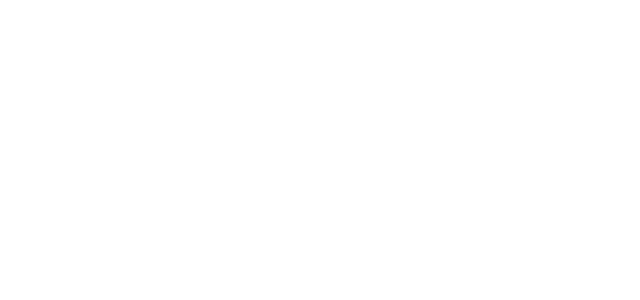
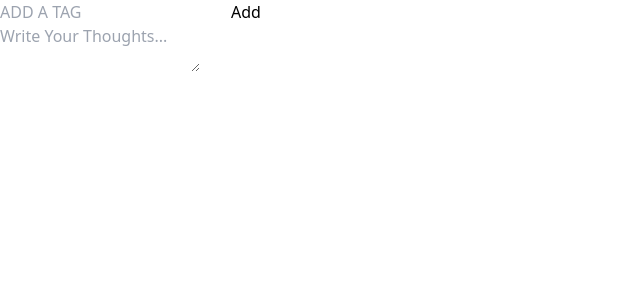
Before and after one commit to kaya70875/Thoughts-App, a React (Vite) app in the folder thoughtsApp/: page / in a window 1280 px wide. Shown: the top 300 px of the page, without its empty margins (0-640 px from the left). Built offline with nearby package versions, Linux system fonts and the light colour scheme.

Commit message:
adding and removing tags

```diff
--- a/thoughtsApp/src/App.tsx
+++ b/thoughtsApp/src/App.tsx
@@ -1,10 +1,11 @@
 import './App.css'
+import Editor from './components/Editor'
 import './index.css'
 
 function App() {
   return (
-    <div className="bg-slate-400">
-
+    <div className="bg-slate-400 w-full h-screen flex">
+      <Editor />
     </div>
   )
 }
--- a/thoughtsApp/src/components/Editor.tsx
+++ b/thoughtsApp/src/components/Editor.tsx
@@ -1,7 +1,15 @@
-import React from 'react'
+import Tag from './subs/Tag'
 
 export default function Editor() {
   return (
-    <div className=''></div>
+    <div className='w-1/3 h-screen pl-2 pt-2'>
+        <form className='flex flex-col gap-2 h-full overflow-hidden'>
+            <Tag />
+            <textarea name="text-area" id="txt" className='w-full min-h-screen p-2 border-none outline-none' placeholder='Write Your Thoughts...'>
+
+            </textarea>
+        </form>
+
+    </div>
   )
 }
--- /dev/null
+++ b/thoughtsApp/src/components/subs/Tag.tsx
@@ -0,0 +1,57 @@
+import { useRef, useState } from "react";
+
+export default function Tag() {
+  const [tags, setTags] = useState<string[]>([]);
+  const inputRef = useRef<HTMLInputElement>(null);
+
+  const handleAddTag = (e: React.MouseEvent<HTMLButtonElement>) => {
+    e.preventDefault();
+    const inputValue = inputRef.current?.value;
+    if (inputValue) {
+      setTags((prevTags) => [...prevTags, inputValue]);
+      inputRef.current!.value = "";
+    }
+  };
+
+  const handleRemoveTag = (e: React.MouseEvent<HTMLButtonElement>) => {
+    e.preventDefault();
+    const tagToRemove = e.currentTarget.parentElement?.textContent;
+    if (tagToRemove) {
+      setTags((prevTags) => prevTags.filter((tag) => tag !== tagToRemove));
+    }
+  };
+
+  return (
+    <div className="w-2/4">
+      <input
+        type="text"
+        className="bg-transparent border-none outline-none p-2 placeholder-white"
+        placeholder="ADD A TAG"
+        ref={inputRef}
+      />
+      <button onClick={handleAddTag}>Add</button>
+      <div className="flex gap-2 p-2">
+        {tags.map((tag, index) => (
+          <div
+            key={index}
+            className="bg-white rounded-full p-2 flex justify-center items-center gap-1"
+          >
+            {tag}
+            <button onClick={handleRemoveTag}>
+              <svg
+                xmlns="http://www.w3.org/2000/svg"
+                x="0px"
+                y="0px"
+                width="12"
+                height="12"
+                viewBox="0 0 32 32"
+              >
+                <path d="M 7.21875 5.78125 L 5.78125 7.21875 L 14.5625 16 L 5.78125 24.78125 L 7.21875 26.21875 L 16 17.4375 L 24.78125 26.21875 L 26.21875 24.78125 L 17.4375 16 L 26.21875 7.21875 L 24.78125 5.78125 L 16 14.5625 Z"></path>
+              </svg>
+            </button>
+          </div>
+        ))}
+      </div>
+    </div>
+  );
+}
--- a/thoughtsApp/src/index.css
+++ b/thoughtsApp/src/index.css
@@ -1,3 +1,9 @@
 @tailwind base;
 @tailwind components;
 @tailwind utilities;
+
+*{
+    margin: 0;
+    padding: 0;
+    box-sizing: border-box;
+}
```
